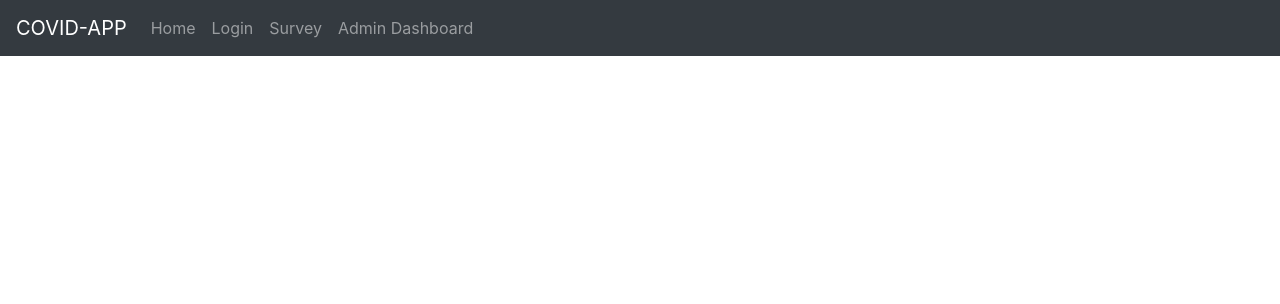
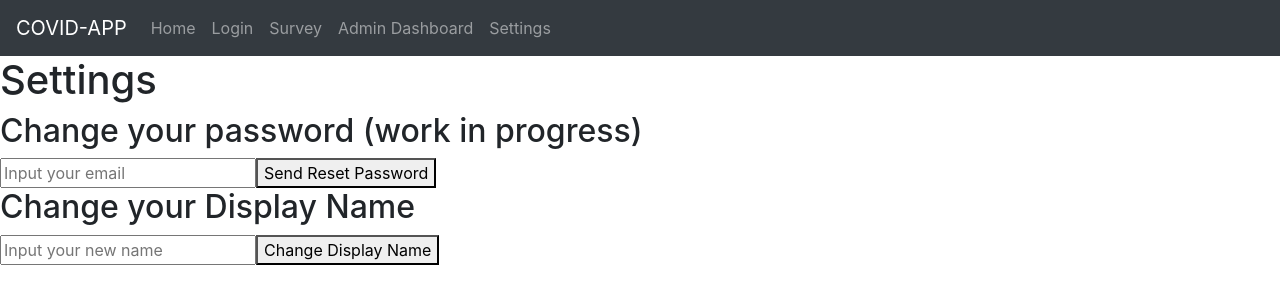
Before and after one commit to thehanriver/COVID-Symptoms-Site, a React (Create React App) app: page /Settings in a window 1280 px wide. Shown: the top 304 px of the page. Built offline with nearby package versions, Linux system fonts and the light colour scheme.

Commit message:
settings change

```diff
--- a/src/Components/Nav.js
+++ b/src/Components/Nav.js
@@ -14,6 +14,7 @@ const Navigation = (props) => {
 					<Nav.Link href ="/Login"> Login </Nav.Link>
 					<Nav.Link href = "/Survey"> Survey </Nav.Link>
 					<Nav.Link href ="/AdminDash"> Admin Dashboard </Nav.Link>
+					<Nav.Link href = "/Settings"> Settings </Nav.Link>
 				</Nav>
 			</Navbar.Collapse>
 		</Navbar>
--- a/src/Pages/Settings.js
+++ b/src/Pages/Settings.js
@@ -1,11 +1,64 @@
-import React, {Component} from "react";
+import React, {Component } from "react";
+import firebase from 'firebase';
+
 
 export default class Settings extends Component {
+
+ 	constructor(props) {
+ 		super(props);
+ 		this.state = {
+ 		formControls: {
+ 		email: {value:''},
+ 		displayName: {value:''}
+ 		}}
+ 	}
+
+ 	handlePass = event =>{
+ 		const name = event.target.name;
+ 		const value = event.target.value;
+
+ 		this.setState({
+ 			formControls: {
+ 				...this.state.formControls,[name]: {...this.stateformControls[name]},value}
+ 		});
+ 	}
+
+
+
+
 	render() {
+		const email =' ';
 		return (
 			<div className="Settings">
-          <h1>settings</h1>
-          <p> A Covid app for EC-463 </p>
+          		<h1>Settings</h1>
+          			<h2> Change your password (work in progress) </h2>
+          			<input
+          			 className = "Email"
+            		 type="text"
+            		 placeholder = "Input your email"
+           			 onChange={this.state.formControls.email.value}
+        			 />
+        			 <button
+        			 className = ""
+        			 onClick = {event => {firebase.auth().currentUser.sendPasswordResetEmail(this.state.formControls.email.value).then(function(){alert('Check your Email')}).catch(function(err){console.log(event)})}}
+        			 >
+        			 Send Reset Password
+        			 </button>
+
+          			<h2> Change your Display Name</h2>
+          			<input
+          			 className = "Email"
+            		 type="text"
+            		 placeholder = "Input your new name"
+           			 onChange={this.state.formControls.email.value}
+        			 />
+        			 <button
+        			 className = ""
+        			 onClick = {event => {firebase.auth().currentUser.sendPasswordResetEmail(this.state.formControls.email.value).then(function(){alert('Check your Email')}).catch(function(err){console.log(event)})}}
+        			 >
+        			 Change Display Name
+        			 </button>
+
       		</div>
 			);
 		}
--- a/src/Routes.js
+++ b/src/Routes.js
@@ -5,6 +5,7 @@ import Login from "./Pages/Login";
 import Home from "./Pages/Home";
 import Survey from "./Pages/Survey";
 import AdminDash from "./Pages/AdminDash";
+import Settings from "./Pages/Settings";
 
 export default class Routes extends Component {
 	render() {
@@ -16,6 +17,7 @@ export default class Routes extends Component {
 				<Route path ="/Login" component ={Login}/>
 				<Route path ="/Survey" component ={Survey}/>
 				<Route path ="/AdminDash" component ={AdminDash}/>
+				<Route path = "/Settings" component = {Settings}/>
 			</Switch>
 			</Router>
 
```
